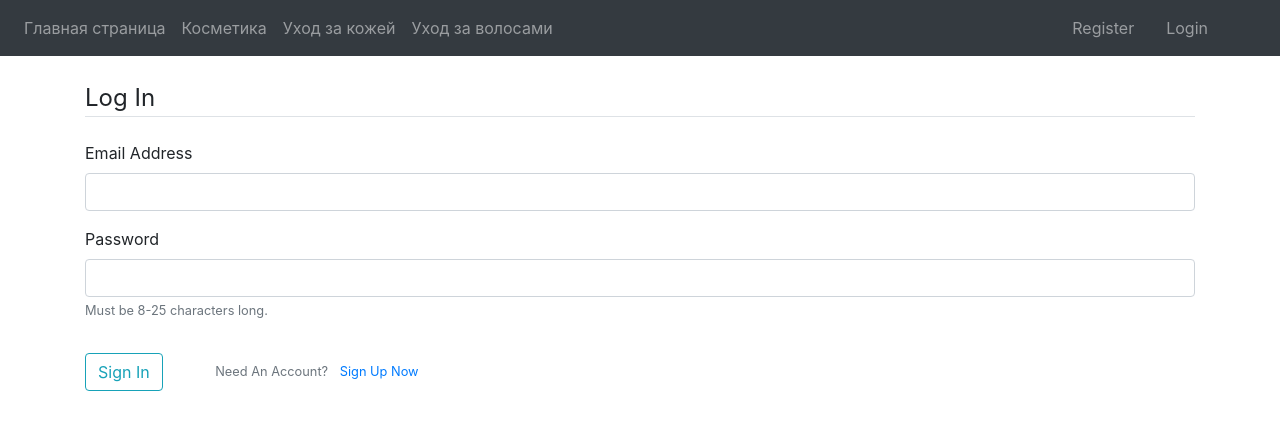
After one commit to tiraill/flask_store, a Flask app: page /login/ in a window 1280 px wide. The commit adds this page. Shown: the top 430 px of the page. Run offline with Flask 2, Linux system fonts and the light colour scheme; some libraries are stand-ins or nearby versions.

Commit message:
add login + refactor

```diff
--- /dev/null
+++ b/main.py
@@ -0,0 +1,4 @@
+from store_app import app, models
+
+if __name__ == "__main__":
+	app.run()
--- a/requirements.txt
+++ b/requirements.txt
@@ -2,3 +2,9 @@ Flask==1.1.1
 Flask-SQLAlchemy==2.4.1
 psycopg2-binary==2.8.5
 Flask-Bootstrap==3.3.7.1
+WTForms==2.3.1
+Flask-WTF==0.14.3
+Flask-Login==0.4.1
+Flask-Migrate==2.4.0
+Flask-Mail==0.9.1
+email-validator==1.0.5
--- /dev/null
+++ b/store_app/auth/forms.py
@@ -0,0 +1,42 @@
+from flask_wtf import FlaskForm
+from wtforms import StringField, PasswordField, SubmitField, validators
+
+from wtforms.validators import ValidationError, DataRequired, Email
+
+from store_app.models import User
+
+
+class RegistrationForm(FlaskForm):
+    firstname = StringField('First Name', [validators.Length(min=4, max=20)])
+    lastname = StringField('Last Name', [validators.Length(min=4, max=20)])
+    email = StringField('Email Address', [validators.Length(min=10, max=50,
+                                                            message="Email address must be 10 to 50 characters Long"),
+                                          validators.Email()]
+                        )
+    phonenumber = StringField('Phone Number', [validators.Length(min=7, max=12), validators.DataRequired()])
+
+    password = PasswordField('Password', [validators.Length(min=8, max=25,
+                                                            message="Password must be 8 to 25 characters long"),
+                                          validators.DataRequired()]
+                             )
+    confirm = PasswordField('Repeat Password', [validators.EqualTo('password',
+                                                                   message="Passwords must match. ")]
+                            )
+    submit = SubmitField('Register')
+
+    def validate_email(self, email):
+        user = User.query.filter_by(email=email.data).first()
+        if user is not None:
+            raise ValidationError("Email already in use. ")
+
+    def validate_phone(self, phonenumber):
+        user = User.query.filter_by(phonenumber=phonenumber.data).first()
+        if user is not None:
+            raise ValidationError("phone number  already in use. ")
+
+
+# general login form
+class LoginForm(FlaskForm):
+    email = StringField('Email Address', validators=[DataRequired(), Email()])
+    password = PasswordField('Password', [validators.DataRequired()])
+    submit = SubmitField('Sign In')
--- /dev/null
+++ b/store_app/auth/routes.py
@@ -0,0 +1,77 @@
+from store_app import app
+from flask import (
+    render_template, request, redirect, url_for, session,
+    flash, Blueprint
+)
+
+from store_app.models import db, User
+import gc
+from store_app.auth.forms import RegistrationForm, LoginForm
+from flask_login import (
+    current_user, login_user, logout_user, login_required
+)
+
+auth = Blueprint('auth', __name__)
+
+
+@auth.route('/logout/')
+@login_required
+def logout():
+    logout_user()
+    gc.collect()
+    return redirect(url_for('store.landing'))
+
+
+@auth.route('/register/', methods=["GET", "POST"])
+def register():
+    error = ' '
+    form = RegistrationForm()
+    if current_user.is_authenticated:
+        return redirect(url_for('store.landing'))
+    try:
+        if form.validate_on_submit():
+            user = User(
+                firstname=form.firstname.data,
+                lastname=form.lastname.data,
+                email=form.email.data,
+                phonenumber=form.phonenumber.data
+            )
+            user.set_password(form.password.data)
+            db.session.add(user)
+            db.session.commit()
+            gc.collect()
+            flash("Congratulations, Registration was successful", 'success')
+            return redirect(url_for('auth.login'))
+        return render_template('register.html', form=form, error=error, title='Register')
+    except Exception as e:
+        return render_template('register.html', form=form, title="Register")
+
+
+@auth.route('/login/', methods=["GET", "POST"])
+def login():
+    form = LoginForm()
+    error = ' '
+    try:
+        if current_user.is_authenticated:
+            flash("you are already logged in", 'info')
+            return redirect(url_for('store.landing'))
+        if form.validate_on_submit():
+
+            user = User.query.filter_by(email=form.email.data).first()
+            if user is None or not user.check_password(form.password.data):
+                flash('Invalid username or password', 'warning')
+                return redirect(url_for('auth.login', form=form, title="Login to your account"))
+            login_user(user)
+            flash("you have been successfully logged in", 'success')
+            gc.collect()
+
+            # check if user is an admin or not and login to the appropriate place
+            if user.is_admin:
+                return redirect(url_for('home.admin_dashboard'))
+            else:
+                return redirect(url_for('store.landing'))
+
+        return render_template('login.html', form=form, title="Login to your account")
+    except Exception as e:
+        flash(e)
+        return render_template('login.html', form=form, error=error, title="Login to your account")
--- a/store_app/templates/layout.html
+++ b/store_app/templates/layout.html
@@ -30,6 +30,25 @@
             <a class="nav-link" href="/users">Уход за волосами</a>
           </li>
         </ul>
+        <ul class="navbar-nav ml-auto mr-5 mt-2 mt-lg-0">
+            {% if current_user.is_authenticated %}
+              <li class="nav-item dropdown ml-3">
+                <a class="nav-link dropdown-toggle" data-toggle="dropdown" href="#" role="button" aria-haspopup="true" aria-expanded="false">
+                    Hi, {{ current_user.firstname }}!</a>
+                <div class="dropdown-menu">
+                  <div class="dropdown-divider"></div>
+                  <a class="dropdown-item" href="{{ url_for('auth.logout') }}">Logout</a>
+                </div>
+              </li>
+            {% else %}
+                <li class="nav-item ml-3">
+                    <a class="nav-link" href="{{ url_for('auth.register') }}">Register</a>
+                </li>
+                <li class="nav-item ml-3">
+                    <a class="nav-link" href="{{ url_for('auth.login') }}">Login</a>
+                </li>
+            {% endif %}
+        </ul>
       </div>
     </nav>
 
--- /dev/null
+++ b/store_app/templates/login.html
@@ -0,0 +1,50 @@
+{% extends "layout.html" %}
+{% block title %}Login{% endblock %}
+{% block app_content %}
+    <div class="content-section">
+
+        <form method="POST" action="">
+            {{ form.hidden_tag() }}
+            <fieldset class="form-group">
+                <legend class="border-bottom mb-4">Log In</legend>
+                <div class="form-group">
+                    {{ form.email.label(class="form-control-label") }}
+                    {% if form.email.errors %}
+                        {{ form.email(class="form-control form-control is-invalid") }}
+                        <div class="invalid-feedback">
+                            {% for error in form.email.errors %}
+                                <span>{{ error }}</span>
+                            {% endfor %}
+                        </div>
+                    {% else %}
+                        {{ form.email(class="form-control form-control") }}
+                    {% endif %}
+                </div>
+                <div class="form-group">
+                    {{ form.password.label(class="form-control-label") }}
+                    {% if form.password.errors %}
+                        {{ form.password(class="form-control form-control is-invalid") }}
+                        <div class="invalid-feedback">
+                            {% for error in form.password.errors %}
+                                <span>{{ error }}</span>
+                            {% endfor %}
+                        </div>
+                    {% else %}
+                        {{ form.password(class="form-control form-control") }}
+                        <small id="passwordHelpInline" class="text-muted">
+                                Must be 8-25 characters long.
+                        </small>
+                    {% endif %}
+                </div>
+            </fieldset>
+            <div class="form-group">
+                {{ form.submit(class="btn btn-outline-info") }}
+
+                <small class="text-muted ml-5">
+                    Need An Account? <a class="ml-2" href="{{ url_for('auth.register') }}">Sign Up Now</a>
+                </small>
+            </div>
+        </form>
+      </div>
+
+{% endblock %}
```
Also changed, not shown: config.py (added, +24 -0 lines), store_app/__init__.py (+57 -0 lines), store_app/app.py (deleted, +0 -55 lines), store_app/models.py (+50 -8 lines), store_app/store/routes.py (added, +43 -0 lines), store_app/templates/good_template.html (+7 -7 lines), store_app/templates/register.html (added, +104 -0 lines), store_app/templates/users/reset_request.html (added, +20 -0 lines), store_app/auth/__init__.py (added), store_app/store/__init__.py (added), store_app/store/forms.py (added), 1 other file.
